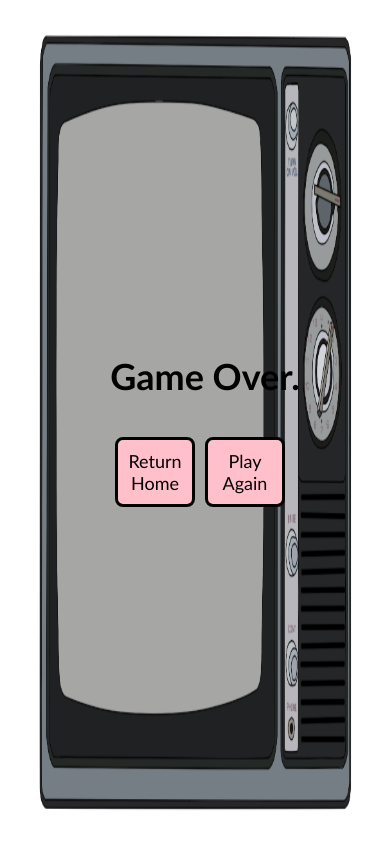
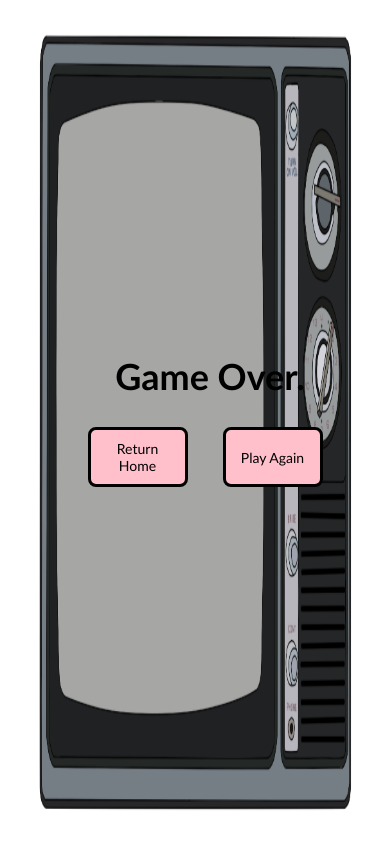
Before and after one commit to codymccoderson/bingemasters-mini, a React (Create React App) app: page / in a window 390 px wide. Built offline with nearby package versions, Linux system fonts and the light colour scheme; no server answers.

Commit message:
added further responsiveness to gameover page with the additional return home button

```diff
--- a/src/components/GameOver.jsx
+++ b/src/components/GameOver.jsx
@@ -21,6 +21,69 @@ const StyledGameOver = styled.div`
     position: relative;
     top: 330px;
     right: 130px;
+
+    @media screen and (max-width: 1000px) {
+        margin: 0 430px;
+    }
+
+    @media screen and (max-width: 950px) {
+        margin: 0 420px;
+    }
+
+    @media screen and (max-width: 900px) {
+        margin: 0 400px;
+    }
+
+    @media screen and (max-width: 850px) {
+        margin: 0 380px;
+    }
+
+    @media screen and (max-width: 800px) {
+        margin: 0 360px;
+    }
+
+    @media screen and (max-width: 750px) {
+        margin: 0 340px;
+    }
+
+    @media screen and (max-width: 700px) {
+        margin: 0 320px;
+    }
+
+    @media screen and (max-width: 675px) {
+        margin: 0 300px;
+    }
+
+    @media screen and (max-width: 650px) {
+        margin: 0 290px;
+    }
+
+    @media screen and (max-width: 625px) {
+        margin: 0 280px;
+    }
+
+    @media screen and (max-width: 600px) {
+        margin: 0 270px;
+    }
+
+    @media screen and (max-width: 585px) {
+        margin: 0 255px;
+    }
+
+    @media screen and (max-width: 575px) {
+        margin: 0 240px;
+    }
+`;
+
+const GameOverTitle = styled.h1`
+    color: black;
+    font-family: 'Trebuchet MS', 'Lucida Sans Unicode', 'Lucida Grande', 'Lucida Sans', Arial, sans-serif;
+    font-size: 36px;
+`;
+
+const ButtonLine = styled.div`
+    display: flex;
+
 
     @media screen and (max-width: 750px) {
         margin: 0 360px;
@@ -49,21 +112,6 @@ const StyledGameOver = styled.div`
     @media screen and (max-width: 575px) {
         margin: 0 235px;
     }
-`;
-
-const GameOverTitle = styled.h1`
-    color: black;
-    font-family: 'Trebuchet MS', 'Lucida Sans Unicode', 'Lucida Grande', 'Lucida Sans', Arial, sans-serif;
-    font-size: 36px;
-`;
-
-const ButtonLine = styled.div`
-    margin: 10px auto;
-    display: flex;
-    flex-wrap: nowrap;
-    flex-direction: row;
-    justify-content: flex-start;
-    max-width: 90%;
 `
 
 const PlayAgain = styled.button`
@@ -80,23 +128,116 @@ const PlayAgain = styled.button`
     position: relative;
     right: 5px;
 
+    @media screen and (max-width: 850px) {
+        font-size: 14px;
+        width: 120px;
+    }
+
+    @media screen and (max-width: 800px) {
+        font-size: 14px;
+        width: 120px;
+    }
+
+    @media screen and (max-width: 750px) {
+        font-size: 14px;
+        width: 120px;
+    }
+
+    @media screen and (max-width: 700px) {
+        font-size: 14px;
+        width: 120px;
+    }
+
+    @media screen and (max-width: 675px) {
+        font-size: 14px;
+        width: 120px;
+    }
+
+    @media screen and (max-width: 650px) {
+        font-size: 14px;
+        width: 120px;
+    }
+
+    @media screen and (max-width: 625px) {
+        font-size: 14px;
+        width: 120px;
+
+    }
+
+    @media screen and (max-width: 600px) {
+        font-size: 14px;
+        width: 110px;
+    }
+
+    @media screen and (max-width: 575px) {
+        font-size: 14px;
+        width: 100px;
+    }
+
 `;
 
 
 
-const GoHomeButton = styled.button`
+const ReturnHomeButton = styled.button`
     background-color: pink;
     color: black;
     font-family: 'Gill Sans', 'Gill Sans MT', Calibri, 'Trebuchet MS', sans-serif;
     font-size: 18px;
     padding: 10px;
     margin: 5px;
+    margin-right: 30px;
     width: 150px;
     border-radius: 8px;
     box-sizing: border-box;
     border: solid 3px black;
     position: relative;
     right: 5px;
+
+    @media screen and (max-width: 850px) {
+        font-size: 14px;
+        width: 120px;
+    }
+
+    @media screen and (max-width: 800px) {
+        font-size: 14px;
+        width: 120px;
+    }
+
+    @media screen and (max-width: 750px) {
+        font-size: 14px;
+        width: 120px;
+    }
+
+    @media screen and (max-width: 700px) {
+        font-size: 14px;
+        width: 120px;
+    }
+
+    @media screen and (max-width: 675px) {
+        font-size: 14px;
+        width: 120px;
+    }
+
+    @media screen and (max-width: 650px) {
+        font-size: 14px;
+        width: 120px;
+    }
+
+    @media screen and (max-width: 625px) {
+        font-size: 14px;
+        width: 120px;
+
+    }
+
+    @media screen and (max-width: 600px) {
+        font-size: 14px;
+        width: 110px;
+    }
+
+    @media screen and (max-width: 575px) {
+        font-size: 14px;
+        width: 100px;
+    }
 `;
 
 class GameOver extends React.Component {
@@ -130,11 +271,11 @@ class GameOver extends React.Component {
                         Game Over.
                     </GameOverTitle>
                     <ButtonLine>
-                        <GoHomeButton
+                        <ReturnHomeButton
                             type="submit"
                             onClick={this.handleClickHome.bind(this)}
                             >Return Home
-                        </GoHomeButton>
+                        </ReturnHomeButton>
                         <PlayAgain
                             type="submit"
                             onClick={this.handleClick.bind(this)}
```
